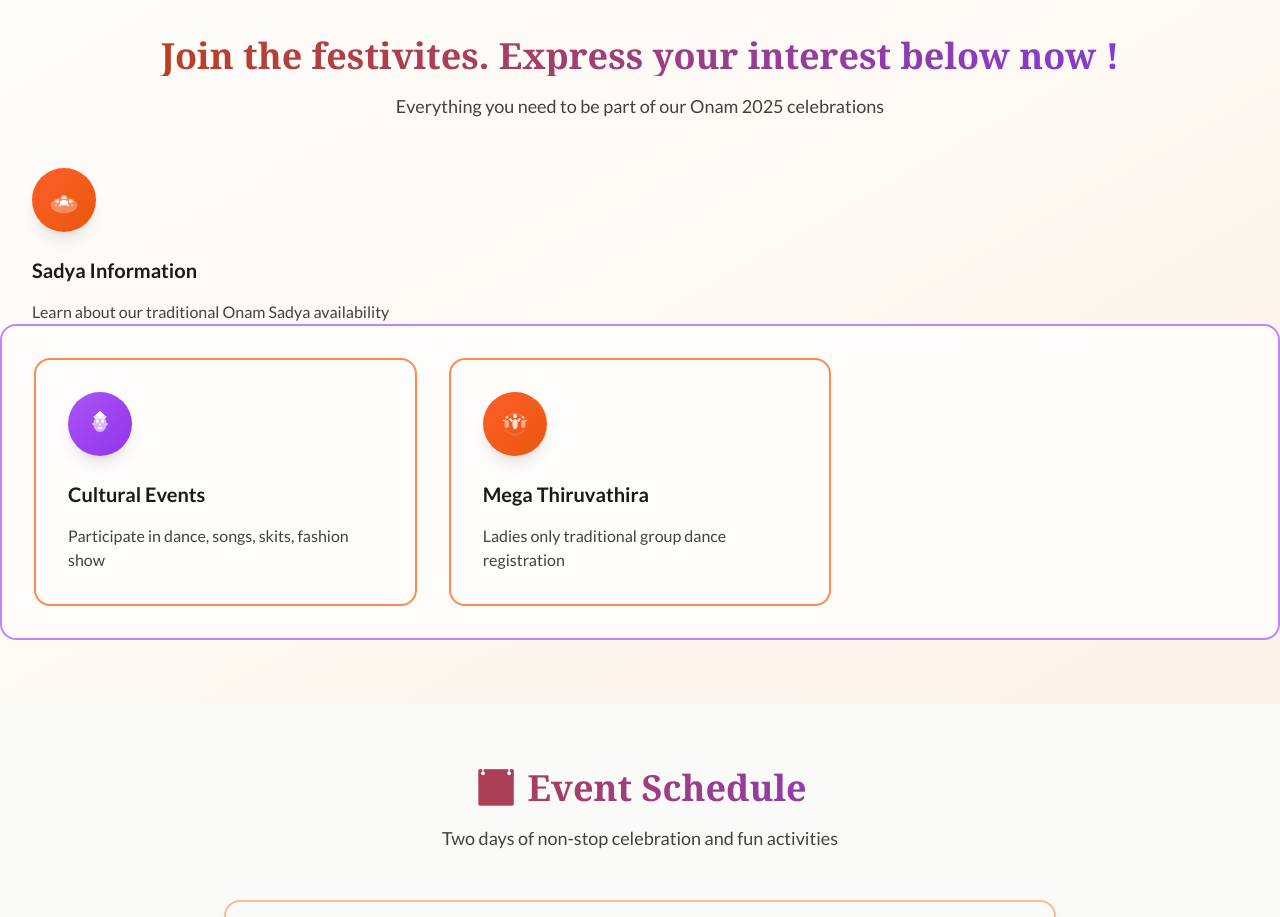
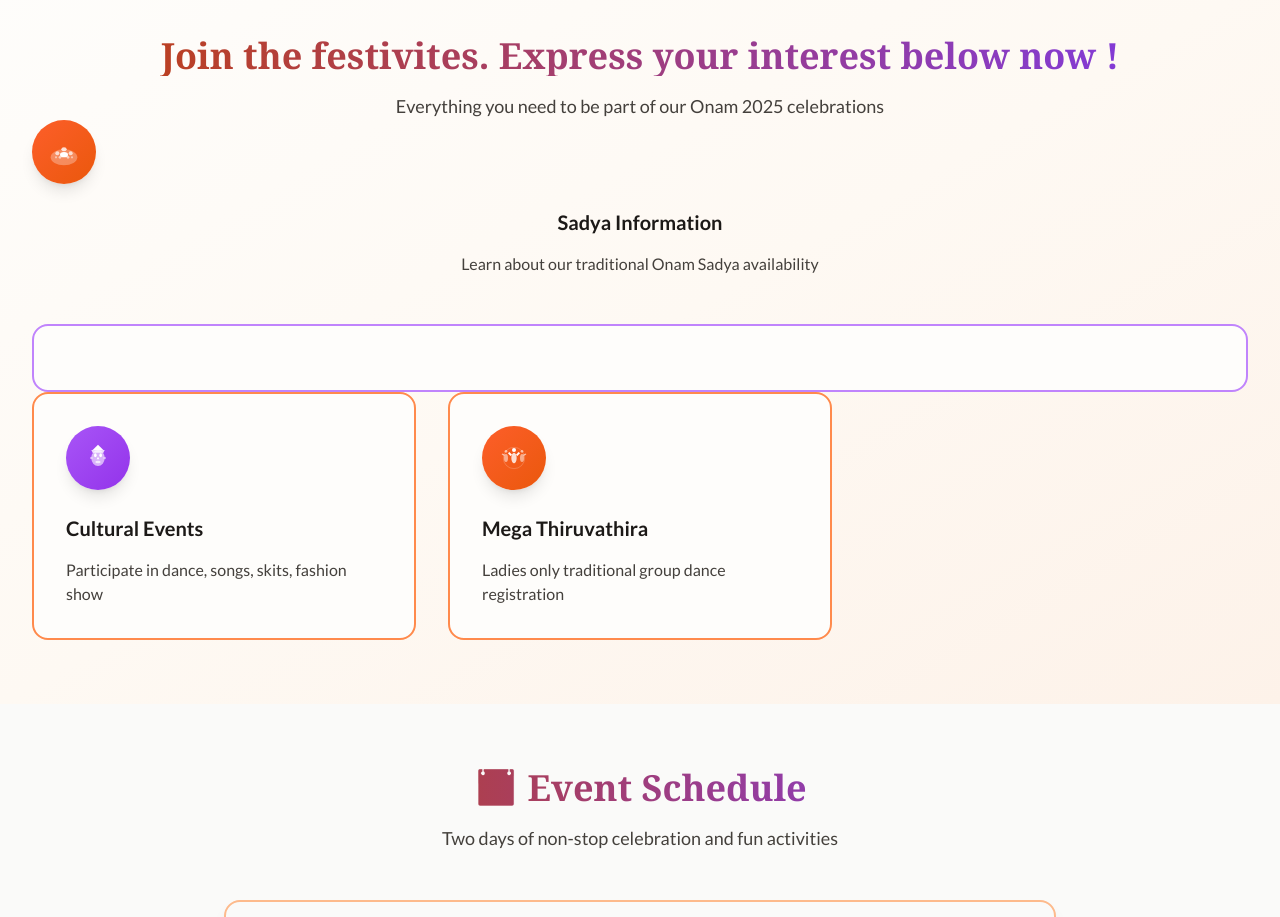
Before and after one commit to ebyed/InfinityMalayalees, a React (Vite) app: page /onam-2025 in a window 1280 px wide. Shown: the part 1080-1997 px from the top of the page. Built offline with nearby package versions, Linux system fonts and the light colour scheme; no server answers.

Commit message:
Updated Onam2025.tsx

```diff
--- a/src/pages/Onam2025.tsx
+++ b/src/pages/Onam2025.tsx
@@ -109,8 +109,7 @@ const Onam2025: React.FC = () => {
                 <p className="text-lg text-stone-700 dark:text-stone-200 max-w-2xl mx-auto font-medium">
                   Everything you need to be part of our Onam 2025 celebrations
                 </p>
-              </div>
-                  <div className="w-16 h-16 bg-gradient-to-br from-terracotta-500 to-terracotta-600 rounded-full flex items-center justify-center mb-6 group-hover:scale-110 transition-transform duration-200 shadow-lg">
+                                  <div className="w-16 h-16 bg-gradient-to-br from-terracotta-500 to-terracotta-600 rounded-full flex items-center justify-center mb-6 group-hover:scale-110 transition-transform duration-200 shadow-lg">
                     <SadyaIcon size={32} className="text-white" />
                   </div>
                   <h3 className="text-xl font-bold text-stone-900 dark:text-stone-100 mb-4">
@@ -125,6 +124,7 @@ const Onam2025: React.FC = () => {
                   onClick={() => setActiveTab('events')}
                   className="group cursor-pointer bg-sand-50 dark:bg-charcoal-800 rounded-2xl p-8 border-2 border-plum-400 dark:border-plum-500 hover:shadow-2xl transform hover:scale-105 transition-all duration-300"
                 >
+              </div>
               <div className="grid grid-cols-1 md:grid-cols-2 lg:grid-cols-3 gap-8">
                 <div
                   onClick={() => setActiveTab('sadya')}
```
